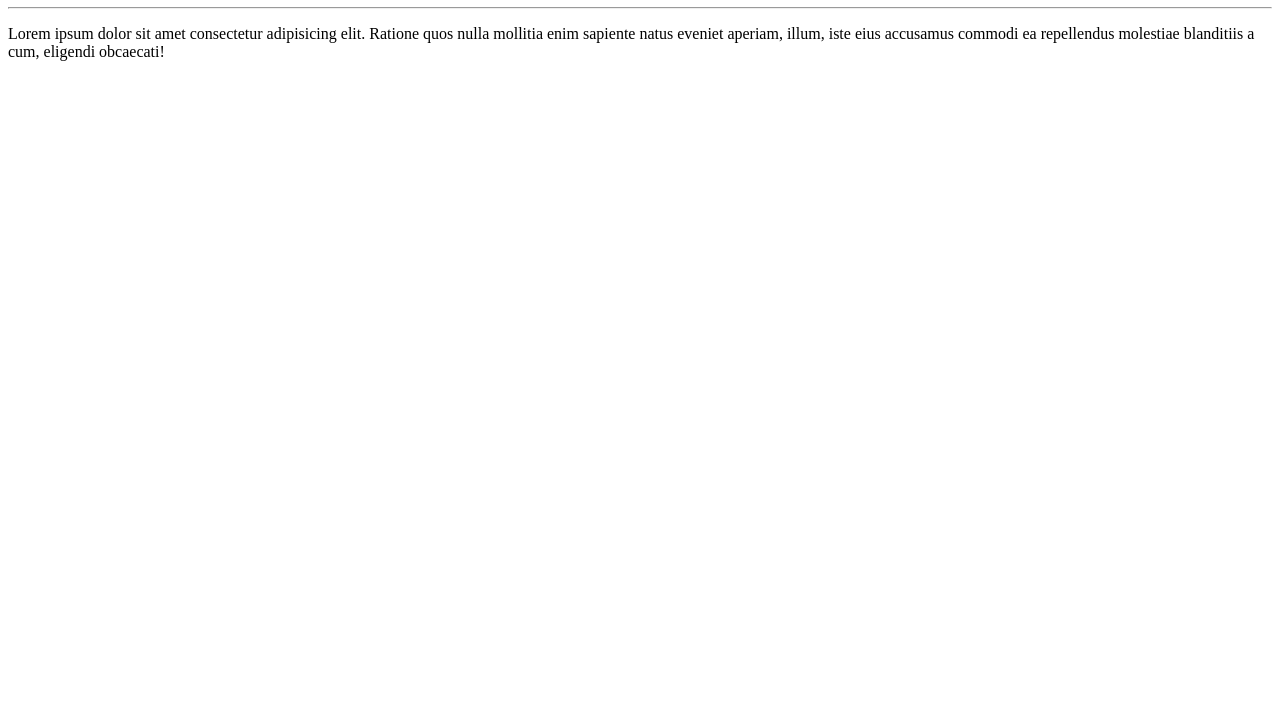
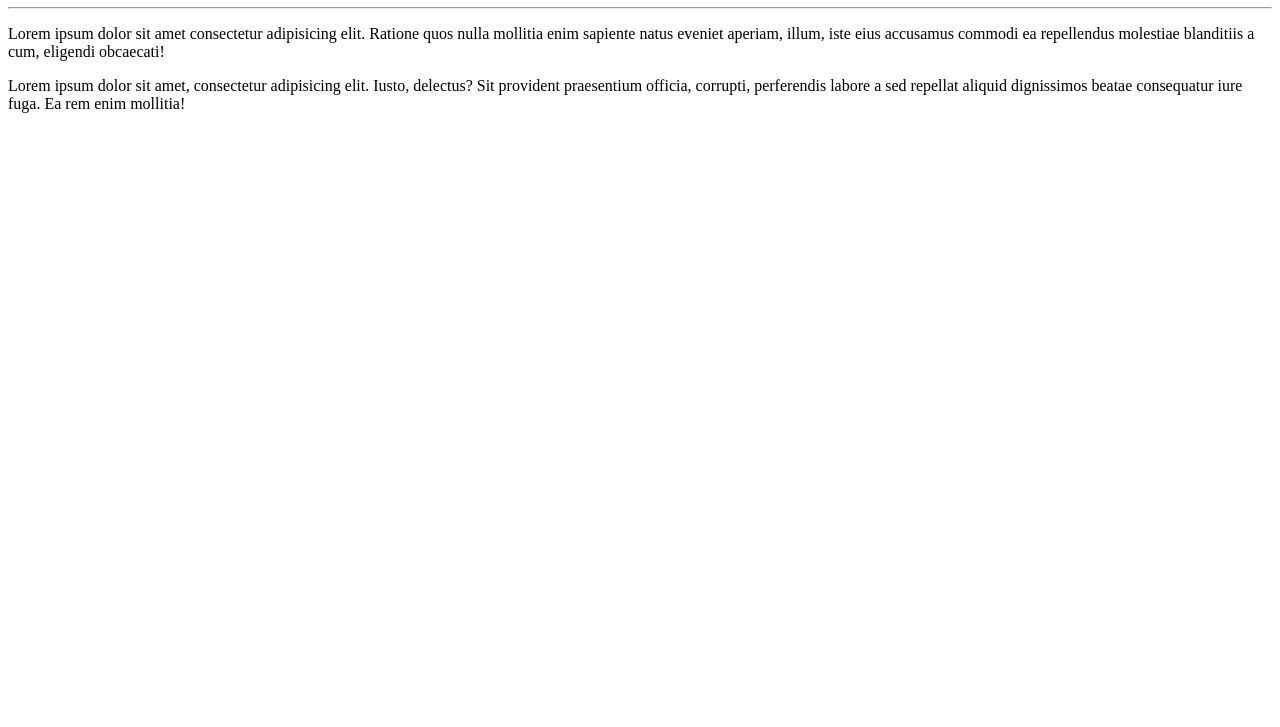
Before and after one commit to DanielKasso/Ola-Mundo, a plain HTML site: page site-exemplo/index.html in a window 1280 px wide. Shown: the part 73-800 px from the top of the page. Drawn offline with Linux system fonts and the light colour scheme.

Commit message:
adicionei um parágrafo

```diff
--- a/site-exemplo/index.html
+++ b/site-exemplo/index.html
@@ -12,6 +12,7 @@
     <h1>Olá, Mundo!</h1>
     <hr>
     <p>Lorem ipsum dolor sit amet consectetur adipisicing elit. Ratione quos nulla mollitia enim sapiente natus eveniet aperiam, illum, iste eius accusamus commodi ea repellendus molestiae blanditiis a cum, eligendi obcaecati!</p>
+    <p>Lorem ipsum dolor sit amet, consectetur adipisicing elit. Iusto, delectus? Sit provident praesentium officia, corrupti, perferendis labore a sed repellat aliquid dignissimos beatae consequatur iure fuga. Ea rem enim mollitia!</p>
 </body>
 
 </html>
```
